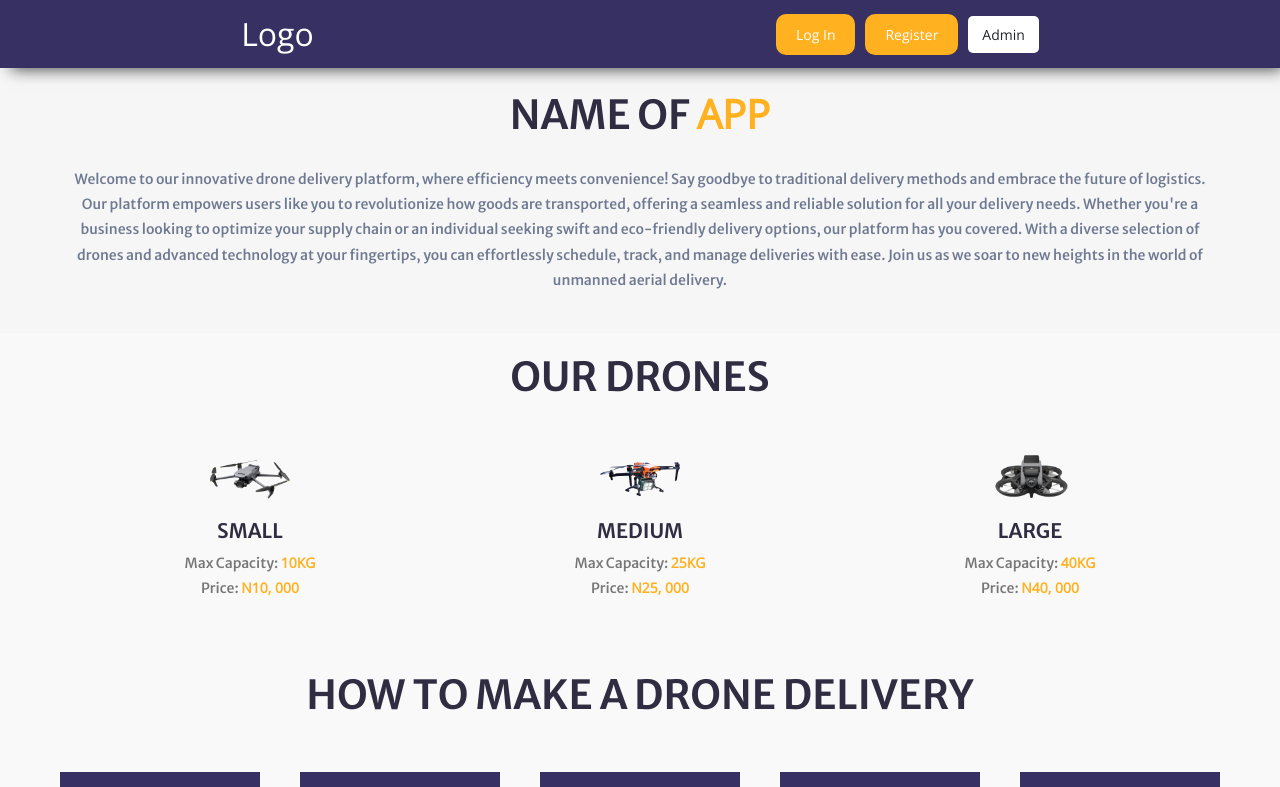
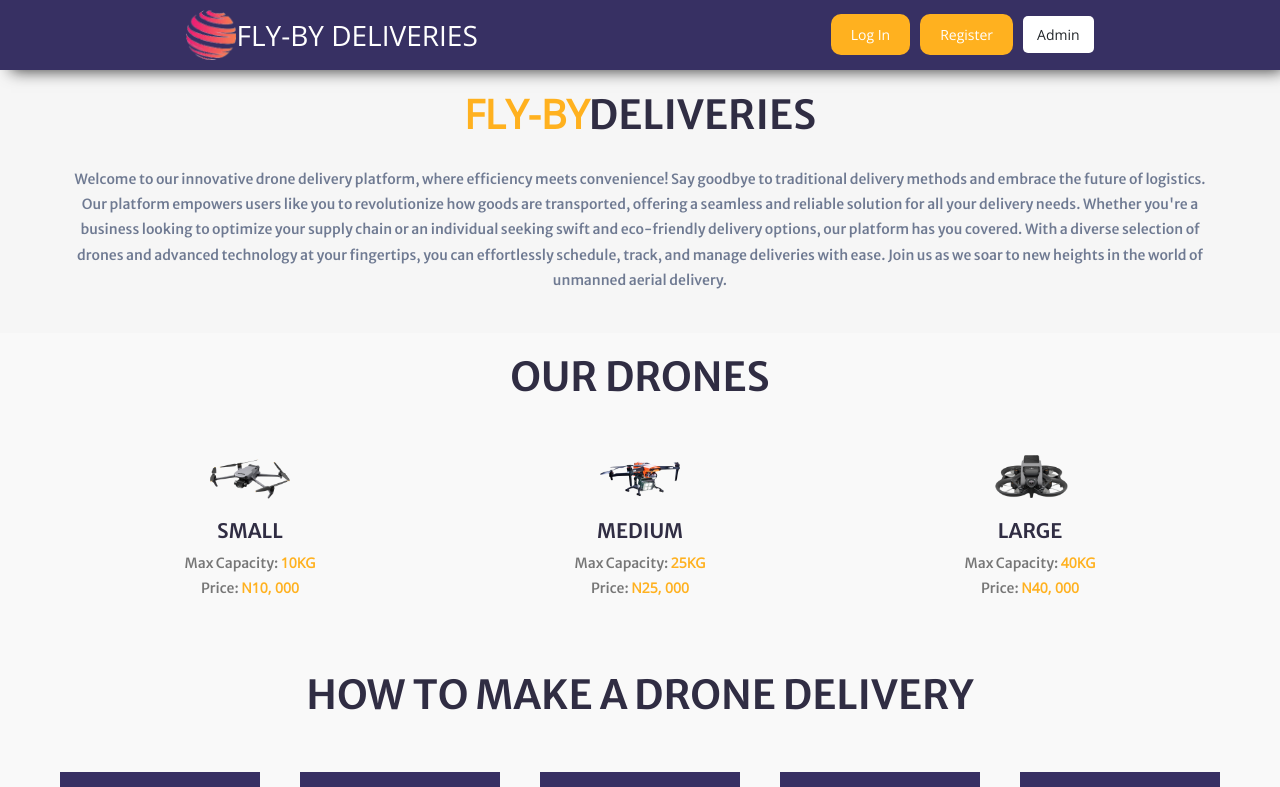
Before and after one commit to Efonovia/Drone-Delivery-App, a React (Create React App) app in the folder client/: page / in a window 1280 px wide. Shown: the top 787 px of the page. Built offline with nearby package versions, Linux system fonts and the light colour scheme.

Commit message:
logo stuff

```diff
--- a/client/src/components/HomeNavbar.components.jsx
+++ b/client/src/components/HomeNavbar.components.jsx
@@ -1,6 +1,7 @@
 import React from 'react';
 import { useNavigate } from 'react-router-dom';
 import "../styles/usernavbar.css"
+import appLogo from "../assets/img/app_logo.png"
 
 
 function HomeNavbar() {
@@ -12,7 +13,8 @@ function HomeNavbar() {
         <>
             {!open && <><div className="navbar">
                 <div className="nav-logo">
-                    <a href>Logo</a>
+                    <img width={50} height={50} src={appLogo} alt='logo'></img>
+                    <a href>FLY-BY DELIVERIES</a>
                 </div>
                 <div className='extra-buttons'>
                     <div onClick={()=>navigate("/user/login")} className="nav-button">
--- a/client/src/components/NavWrapper.components.jsx
+++ b/client/src/components/NavWrapper.components.jsx
@@ -1,6 +1,4 @@
 import React from 'react';
-import bigLogo from "../assets/img/logo_white.png"
-import miniLogo from "../assets/img/mini_logo.png"
 import HorizontalNav from './HorizontalNav.components';
 import CloseIcon from '@mui/icons-material/Close';
 import { capitalizeWords } from '../utils/utils';
@@ -12,6 +10,7 @@ import InventoryIcon from '@mui/icons-material/Inventory';
 import CheckIcon from '@mui/icons-material/Check';
 import HourglassBottomIcon from '@mui/icons-material/HourglassBottom';
 import { nanoid } from '@reduxjs/toolkit';
+import appLogo from "../assets/img/app_logo.png"
 
 
 const navElements = [
@@ -45,9 +44,10 @@ function NavWrapper({ children }) {
         <>
             <nav className={`sidebar dark_sidebar ${open && "active_sidebar"}`}>
                 <div className="logo d-flex justify-content-between">
-                    {/* <a className="large_logo" href><img src={bigLogo} alt="pic" /></a>
-                    <a className="small_logo" href><img src={miniLogo} alt="pic" /></a> */}
-                    <a style={{color: "white"}} href>ADMIN LOGO</a>
+                    <div>
+                        <img width={30} height={30} src={appLogo} alt="pic" />
+                        <a style={{color: "white", fontSize: "18px"}} href>Fly-By Deliveries</a>
+                    </div>
                     <div onClick={() => setOpen(false)} className="sidebar_close_icon d-lg-none">
                         <CloseIcon size='50' sx={{ color: "white", cursor: "pointer" }}/>
                     </div>
--- a/client/src/components/UserNavbar.components.jsx
+++ b/client/src/components/UserNavbar.components.jsx
@@ -9,6 +9,7 @@ import { useLocation, useNavigate } from 'react-router-dom';
 import "../styles/usernavbar.css"
 import { useDispatch } from 'react-redux';
 import { setUser } from '../state';
+import appLogo from "../assets/img/app_logo.png"
 
 
 function UserNavbar() {
@@ -27,7 +28,8 @@ function UserNavbar() {
         <>
             <div className="navbar">
                 <div className="nav-logo">
-                    <a href>Logo</a>
+                    <img width={50} height={50} src={appLogo} alt='logo'></img>
+                    <a href>FLY-BY DELIVERIES</a>
                 </div>
                 <div className="nav-items">
                     <ul>
--- a/client/src/pages/AdminDeliveries.page.js
+++ b/client/src/pages/AdminDeliveries.page.js
@@ -40,7 +40,7 @@ function AdminDeliveries(props) {
                     <td>{formatDate(delivery.deliveryScheduledDate)} by {formatTime(delivery.deliveryScheduledDate)}</td>
                     {statusObj.status === "ACTIVE" ? <td><span className='current'>ACTIVE</span></td> : <td style={{color: statusObj.color}}>{statusObj.status}</td>}
                     <td><span onClick={() => navigate(`/admin/delivery/view/${delivery._id}`)} className='view-button'><VisibilityIcon sx={{color: "#302d43"}}/> View</span></td>
-                    <td>{true && <span onClick={() => navigate(`/admin/delivery/track/${delivery._id}`)} className='view-button'><GpsFixedIcon sx={{color: "#302d43"}}/> Track</span>}</td>
+                    <td>{canTrack && <span onClick={() => navigate(`/admin/delivery/track/${delivery._id}`)} className='view-button'><GpsFixedIcon sx={{color: "#302d43"}}/> Track</span>}</td>
                 </tr>
     })
 
--- a/client/src/pages/Home.page.js
+++ b/client/src/pages/Home.page.js
@@ -8,7 +8,7 @@ function Home() {
         <>
             <section className="services" id="services">
                 <div className="container">
-                    <h1>NAME OF <span className='home-span'>APP</span></h1>
+                    <h1><span className='home-span'>FLY-BY</span>DELIVERIES</h1>
                     <p>
                     Welcome to our innovative drone delivery platform, where efficiency meets convenience! Say goodbye to traditional delivery methods and embrace the future of logistics. Our platform empowers users like you to revolutionize how goods are transported, offering a seamless and reliable solution for all your delivery needs. Whether you're a business looking to optimize your supply chain or an individual seeking swift and eco-friendly delivery options, our platform has you covered. With a diverse selection of drones and advanced technology at your fingertips, you can effortlessly schedule, track, and manage deliveries with ease. Join us as we soar to new heights in the world of unmanned aerial delivery.
                     </p>
--- a/client/src/pages/Register.page.js
+++ b/client/src/pages/Register.page.js
@@ -140,7 +140,7 @@ function Register() {
                                 </div>
                                 <div className="col-lg-6">
                                     <div className="signup-right-area">
-                                        <h2 className="title">Welcome To App NAme </h2>
+                                        <h2 className="title">Welcome To Fly-By Deliveries </h2>
                                     </div>
                                 </div>
                             </div>
--- a/client/src/styles/usernavbar.css
+++ b/client/src/styles/usernavbar.css
@@ -67,7 +67,11 @@
 }
 
 .nav-logo {
-    font-size: 32px;
+    font-size: 28px;
+    display: flex;
+    justify-content: center;
+    align-items: center;
+    flex-direction: row;
 }
 
 .nav-button {
```
Also changed, not shown: client/src/assets/img/app_logo.png (added).
